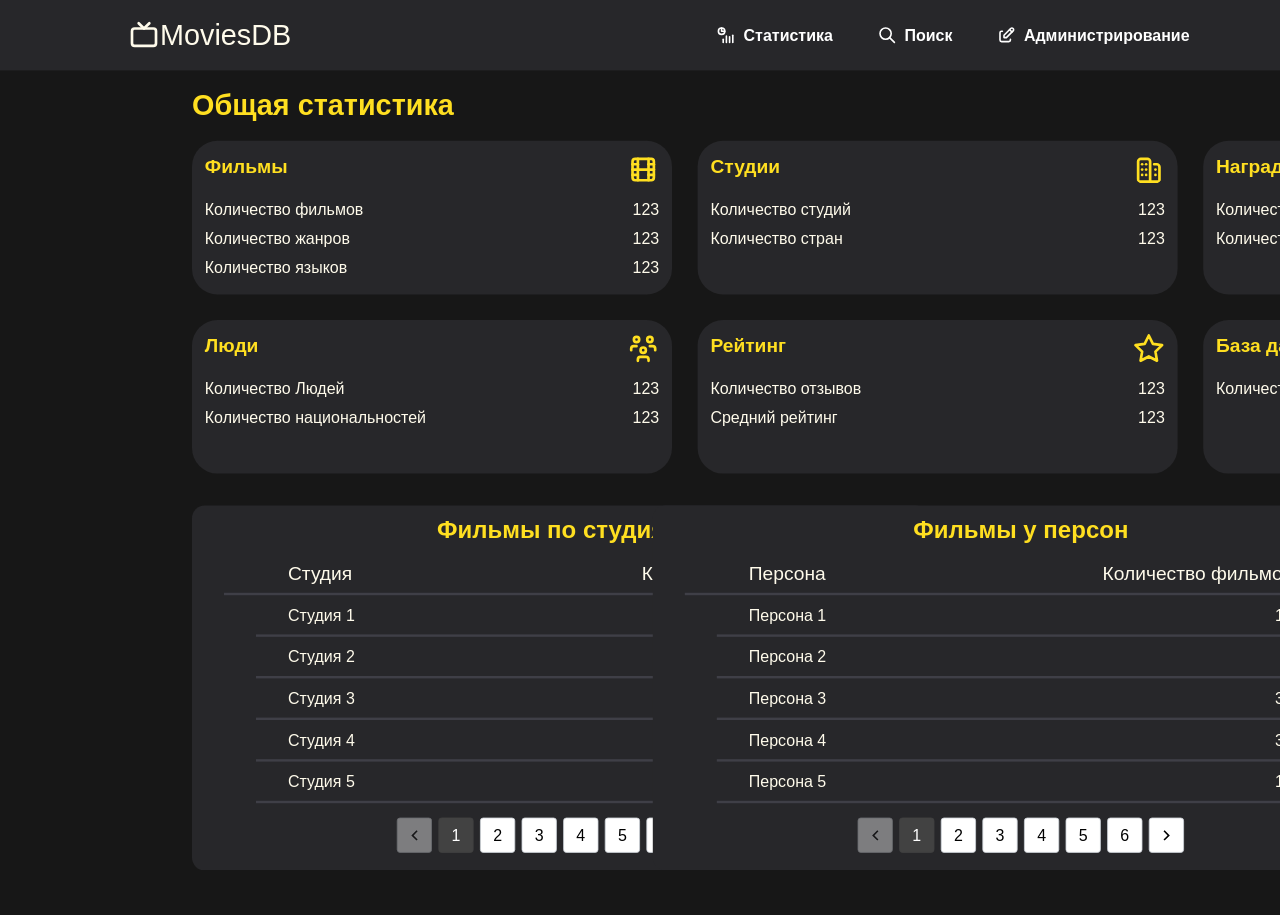
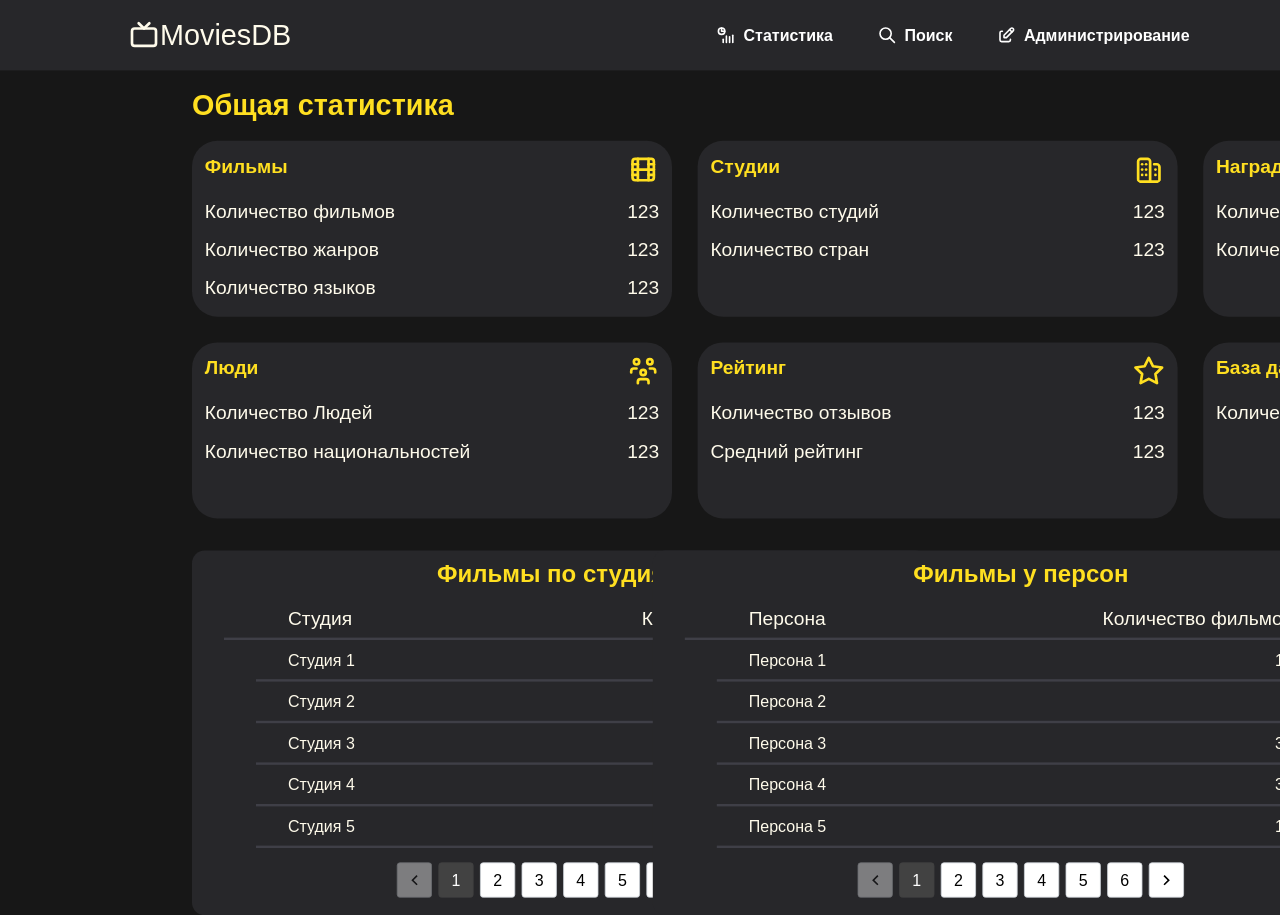
Before and after one commit to Rissta/MOVIE-BD, a Next.js app: page / in a window 1280 px wide. Shown: the top 915 px of the page. Before the commit the page ends 870 px from the top, so only its background shows below. Built offline with nearby package versions, Linux system fonts and the light colour scheme.

Commit message:
Вернул старый вариант статистики

```diff
--- a/app/page.jsx
+++ b/app/page.jsx
@@ -56,94 +56,94 @@ export default function statistic() {
       <h1 className="ml-60 mt-6 text-4xl font-bold text-yellow-300">Общая статистика</h1>
       <div className="grid grid-flow-col grid-rows-2 gap-8 ml-60 mt-6 text-2xl mr-60">
         {/* Блок "Фильмы" */}
-        <div className="h-48 w-150 bg-zinc-800 text-amber-50 rounded-4xl">
+        <div className="h-55 w-150 bg-zinc-800 text-amber-50 rounded-4xl">
           <div className="flex place-content-between m-4">
             <p className="font-bold text-yellow-300">Фильмы</p>
             <IconMovie className="float-end text-yellow-300 rounded-4xl" size={40} />
           </div>
-          <div className="flex place-content-between mt-2 mr-4 ml-4">
-            <p className="text-xl">Количество фильмов</p>
-            <p className="text-xl">123</p>
+          <div className="flex place-content-between m-4">
+            <p className="">Количество фильмов</p>
+            <p>123</p>
           </div>
-          <div className="flex place-content-between mt-2 mr-4 ml-4">
-            <p className="text-xl">Количество жанров</p>
-            <p className="text-xl">123</p>
+          <div className="flex place-content-between m-4">
+            <p className="">Количество жанров</p>
+            <p>123</p>
           </div>
-          <div className="flex place-content-between mt-2 mr-4 ml-4">
-            <p className="text-xl">Количество языков</p>
-            <p className="text-xl">123</p>
+          <div className="flex place-content-between m-4">
+            <p className="">Количество языков</p>
+            <p>123</p>
           </div>
         </div>
 
         {/* Остальные блоки (Люди, Студии, Рейтинг, Награды, База данных) */}
-        <div className="h-48 w-150 bg-zinc-800 text-amber-50 rounded-4xl">
+        <div className="h-55 w-150 bg-zinc-800 text-amber-50 rounded-4xl">
           <div className="flex place-content-between m-4">
             <p className="font-bold text-yellow-300">Люди</p>
             <IconUsersGroup className="float-end text-yellow-300 rounded-4xl" size={40} />
           </div>
-          <div className="flex place-content-between mt-2 mr-4 ml-4">
-            <p className="text-xl">Количество Людей</p>
-            <p className="text-xl">123</p>
+          <div className="flex place-content-between m-4">
+            <p className="">Количество Людей</p>
+            <p>123</p>
           </div>
-          <div className="flex place-content-between mt-2 mr-4 ml-4">
-            <p className="text-xl">Количество национальностей</p>
-            <p className="text-xl">123</p>
+          <div className="flex place-content-between m-4">
+            <p className="">Количество национальностей</p>
+            <p>123</p>
           </div>
         </div>
 
-        <div className="h-48 w-150 bg-zinc-800 text-amber-50 rounded-4xl">
+        <div className="h-55 w-150 bg-zinc-800 text-amber-50 rounded-4xl">
           <div className="flex place-content-between m-4">
             <p className="font-bold text-yellow-300">Студии</p>
             <IconBuildings className="float-end text-yellow-300 rounded-4xl" size={40} />
           </div>
-          <div className="flex place-content-between mt-2 mr-4 ml-4">
-            <p className="text-xl">Количество студий</p>
-            <p className="text-xl">123</p>
+          <div className="flex place-content-between m-4">
+            <p className="">Количество студий</p>
+            <p>123</p>
           </div>
-          <div className="flex place-content-between mt-2 mr-4 ml-4">
-            <p className="text-xl">Количество стран</p>
-            <p className="text-xl">123</p>
+          <div className="flex place-content-between m-4">
+            <p className="">Количество стран</p>
+            <p>123</p>
           </div>
         </div>
 
-        <div className="h-48 w-150 bg-zinc-800 text-amber-50 rounded-4xl">
+        <div className="h-55 w-150 bg-zinc-800 text-amber-50 rounded-4xl">
           <div className="flex place-content-between m-4">
             <p className="font-bold text-yellow-300">Рейтинг</p>
             <IconStar className="float-end text-yellow-300 rounded-4xl" size={40} />
           </div>
-          <div className="flex place-content-between mt-2 mr-4 ml-4">
-            <p className="text-xl">Количество отзывов</p>
-            <p className="text-xl">123</p>
+          <div className="flex place-content-between m-4">
+            <p className="">Количество отзывов</p>
+            <p>123</p>
           </div>
-          <div className="flex place-content-between mt-2 mr-4 ml-4">
-            <p className="text-xl">Средний рейтинг</p>
-            <p className="text-xl">123</p>
+          <div className="flex place-content-between m-4">
+            <p className="">Средний рейтинг</p>
+            <p>123</p>
           </div>
         </div>
 
-        <div className="h-48 w-150 bg-zinc-800 text-amber-50 rounded-4xl">
+        <div className="h-55 w-150 bg-zinc-800 text-amber-50 rounded-4xl">
           <div className="flex place-content-between m-4">
             <p className="font-bold text-yellow-300">Награды</p>
             <IconAward className="float-end text-yellow-300 rounded-4xl" size={40} />
           </div>
-          <div className="flex place-content-between mt-2 mr-4 ml-4">
-            <p className="text-xl">Количество наград</p>
-            <p className="text-xl">123</p>
+          <div className="flex place-content-between m-4">
+            <p className="">Количество наград</p>
+            <p>123</p>
           </div>
-          <div className="flex place-content-between mt-2 mr-4 ml-4">
-            <p className="text-xl">Количество категорий</p>
-            <p className="text-xl">123</p>
+          <div className="flex place-content-between m-4">
+            <p className="">Количество категорий</p>
+            <p>123</p>
           </div>
         </div>
 
-        <div className="h-48 w-150 bg-zinc-800 text-amber-50 rounded-4xl">
+        <div className="h-55 w-150 bg-zinc-800 text-amber-50 rounded-4xl">
           <div className="flex place-content-between m-4">
             <p className="font-bold text-yellow-300">База данных</p>
             <IconDatabase className="float-end text-yellow-300 rounded-4xl" size={40} />
           </div>
-          <div className="flex place-content-between mt-2 mr-4 ml-4">
-            <p className="text-xl">Количество записей</p>
-            <p className="text-xl">123</p>
+          <div className="flex place-content-between m-4">
+            <p className="">Количество записей</p>
+            <p>123</p>
           </div>
         </div>
       </div>
```
